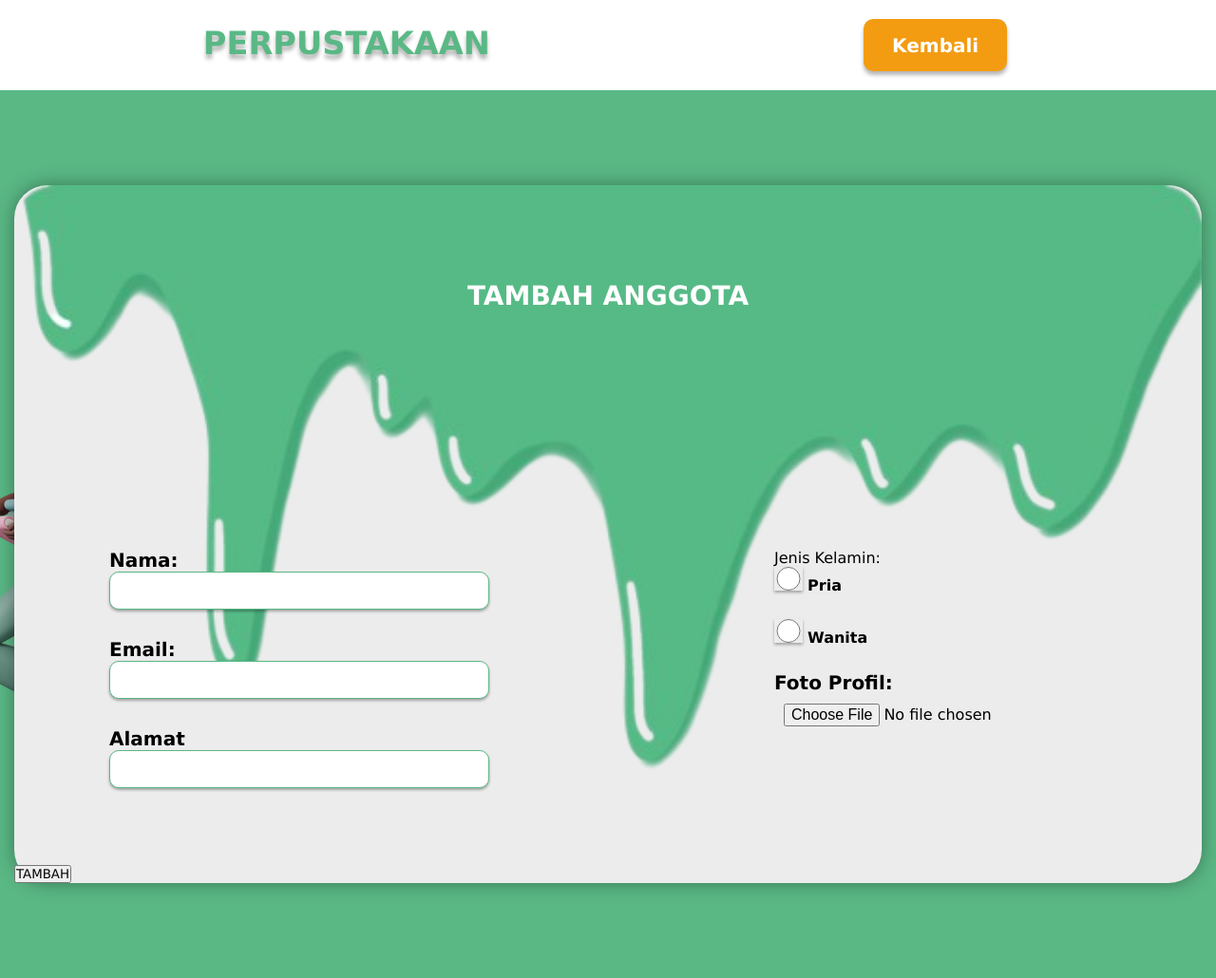
After one commit to mardiana36/mardiana36.github.io, a PHP site: page /tambahAnggota.html in a window 1280 px wide. The commit adds this page. Shown: the whole page at 95% size. Run offline with PHP 8.4, Linux system fonts and the light colour scheme.

```diff
--- a/dataAnggota.html
+++ b/dataAnggota.html
@@ -34,7 +34,7 @@
     <main  class="container-dashboard" id="kosong">
         <div class="container-anggota">
             <div class="div-tombol">
-                <a href="">Tambah Anggota</a>
+                <a href="tambahAnggota.html">Tambah Anggota</a>
             </div>
             <div class="div-carianggota">
                 <form action="" id="cari-agt">
--- a/style.css
+++ b/style.css
@@ -104,6 +104,7 @@
     border-style: none;
     border-radius: 10px;
     box-shadow: 0 5px 4px #0000004a;
+    font-size: 16px;
 }
 
 #search:focus {
@@ -452,3 +453,78 @@ transform: translateY(-10px);
     border-bottom: 5px solid #00bfef;
     box-shadow: 0 5px 4px 0 #a5a5a5;
 }
+/* tambah anggota/buku, edit anggota/buku */
+ .kembali {
+    background-color: #F39C12 !important;
+    font-size: 20px !important;
+}
+.logo-anggota{
+    font-size: 30px !important;
+}
+.container-tbh-agt{
+    display: flex;
+    justify-content: center;
+    background: #5AB885 url("aset/gambar/orangbawabuku.png")no-repeat;
+    background-position: calc(50% - 590px) calc(65%);
+    background-size: 180px;
+    padding: 100px;
+    width: 100%;
+}
+.div-tbh-agt{
+    background:  #ECECEC url("aset/gambar/catjatuh.png")no-repeat;
+    background-position: top;
+    background-size:100%;
+    border-radius: 35px;
+    box-shadow:  0px 0px 20px 0px rgba(0, 0, 0, 0.36);
+}
+.p-tbh-agt{
+    text-align: center;
+    font-size: 28px;
+    font-weight: bold;
+    color: #FFFFFF;
+    margin: 100px 50px;
+}
+.form-tbh-agt{
+    display: flex;
+    justify-content: space-around;
+    gap:200px;
+    margin-top: 200px;
+    padding-left: 50px;
+}
+.div-intbh-agt{
+    margin: 50px;
+}
+.div-intbh-agt label, .div-intbh-agt input{
+ display: block;
+}
+.div-intbh-agt label{
+    color: black;
+    font-size: 20px;
+}
+.div-intbh-agt input{
+    width: 400px;
+    height: 40px;
+    font-size: 16px;
+    padding: 10px;
+    margin-bottom: 30px;
+    border-radius: 10px;
+    border: 1px solid #5AB885;
+    box-shadow:  0px 2px 3px 0px rgba(0, 0, 1, 0.312);
+}
+.input-gender-agt, .label-gender-agt{
+    display: inline-block !important;
+}
+.div-intbh-agt .input-gender-agt{
+    width: 30px;
+    margin-bottom: none;
+    height: 25px;
+}
+.div-intbh-agt .label-gender-agt{
+    font-size: 16px;
+    font-weight: 600;
+}
+
+.div-intbh-agt input[type = "file"]{
+    box-shadow: none;
+    border: none;
+}
--- /dev/null
+++ b/tambahAnggota.html
@@ -0,0 +1,46 @@
+<!DOCTYPE html>
+<html lang="en">
+
+<head>
+    <meta charset="UTF-8">
+    <meta http-equiv="X-UA-Compatible" content="IE=edge">
+    <meta name="viewport" content="width=device-width, initial-scale=1.0">
+    <link rel="stylesheet" href="style.css">
+    <title>Home</title>
+    <script src="script.js"></script>
+</head>
+
+<body>
+    <nav class="container-nav">
+        <ul class="ul-nav">
+            <li id="logo" class="li-nav logo-anggota">PERPUSTAKAAN</li>
+            <button class="login-nav li-nav kembali"> <a href="dataAnggota.html">Kembali</a> </button>
+        </ul>
+    </nav>
+    <main class="container-tbh-agt">
+        <div class="div-tbh-agt">
+            <p class="p-tbh-agt">TAMBAH ANGGOTA</p>
+                <form class="form-tbh-agt" action="">
+                    <div class="div-intbh-agt">
+                        <label for="nama-anggota">Nama:</label>
+                        <input type="text" name="nama-anggota" id="nama-anggota">
+                        <label for="email-anggota">Email: </label>
+                        <input type="email" name="email-anggota" id="email-anggota">
+                        <label for="alamat-anggota">Alamat</label>
+                        <input type="text" name="alamat-anggota" id="alamat-anggota">
+                    </div>
+                    <div class="div-intbh-agt">
+                        <p>Jenis Kelamin:</p>
+                        <input class="input-gender-agt" type="radio" name="gender" id="pria">
+                        <label class="label-gender-agt" for="pria">Pria</label> <br>
+                        <input class="input-gender-agt" type="radio" name="gender" id="wanita">
+                        <label  class="label-gender-agt" for="wanita">Wanita</label>
+                        <label for="foto">Foto Profil:</label>
+                        <input type="file" id="foto">
+                    </div>
+                </form>
+                <input class="submit-tbh-agt" type="submit" value="TAMBAH" id="tambah-anggota">
+        </div>
+    </main>
+</body>
+</html>
```
Also changed, not shown: aset/gambar/catjatuh.png (added), aset/gambar/orangbawabuku.png (added).
